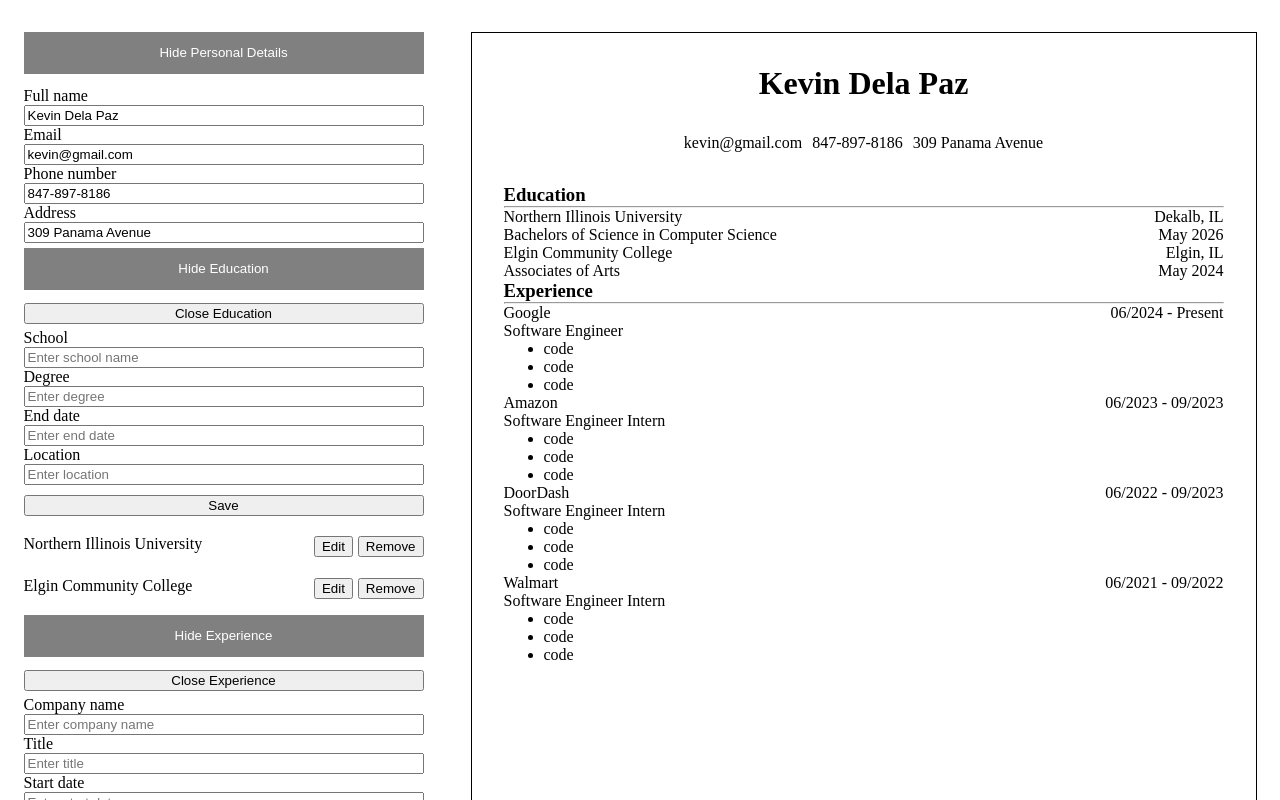
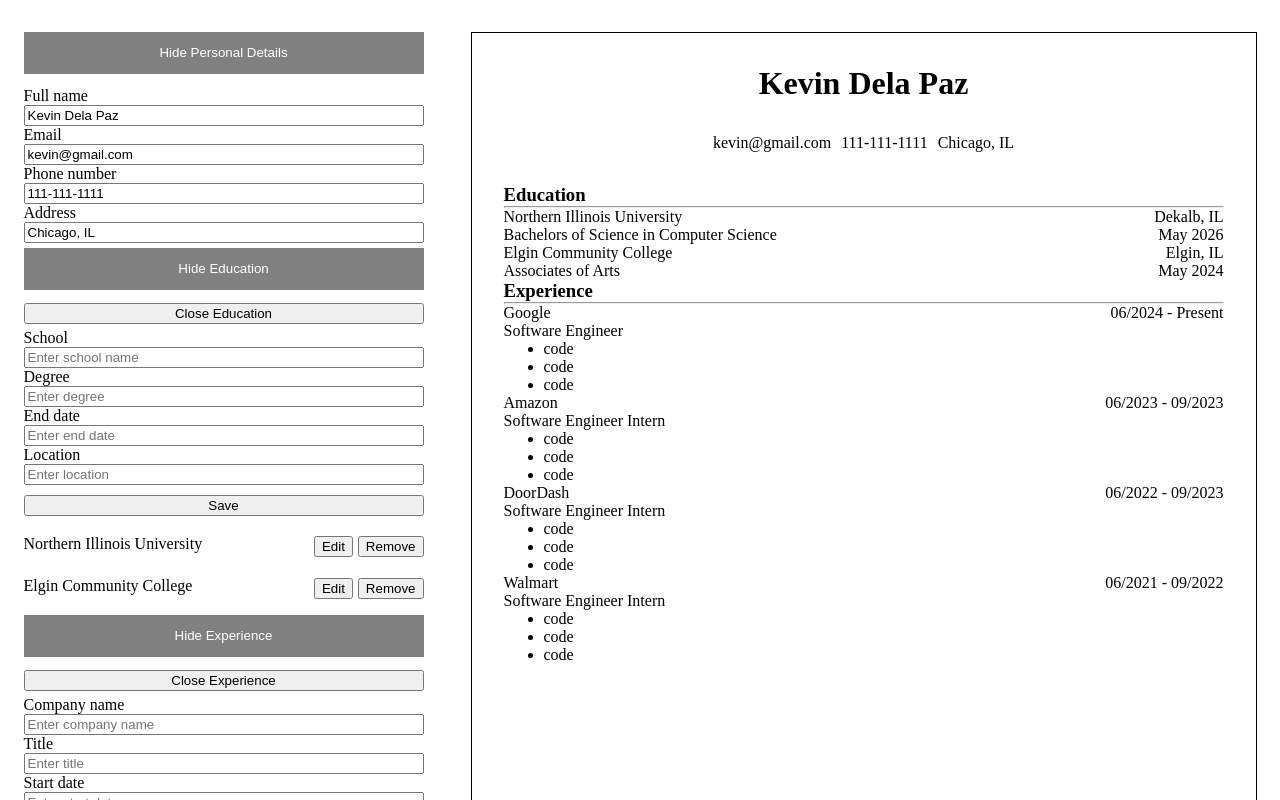
Before and after one commit to kevin120202/cv-builder, a React (Vite) app: page / in a window 1280 px wide. Shown: the top 800 px of the page. Built offline with nearby package versions, Linux system fonts and the light colour scheme.

Commit message:
updated data

```diff
--- a/src/App.jsx
+++ b/src/App.jsx
@@ -13,8 +13,8 @@ function App() {
     const [formPersonalDetails, setFormPersonalDetails] = useState({
         fullName: "Kevin Dela Paz",
         email: "kevin@gmail.com",
-        number: "847-897-8186",
-        address: "309 Panama Avenue",
+        number: "111-111-1111",
+        address: "Chicago, IL",
     })
     const [formEducationDetails, setFormEducationDetails] = useState([{
         schoolName: "Northern Illinois University",
@@ -151,8 +151,4 @@ function App() {
     )
 }
 
-
-
-
-
 export default App
```
Also changed, not shown: 1 other file (tests, documents, lock files or other folders).
